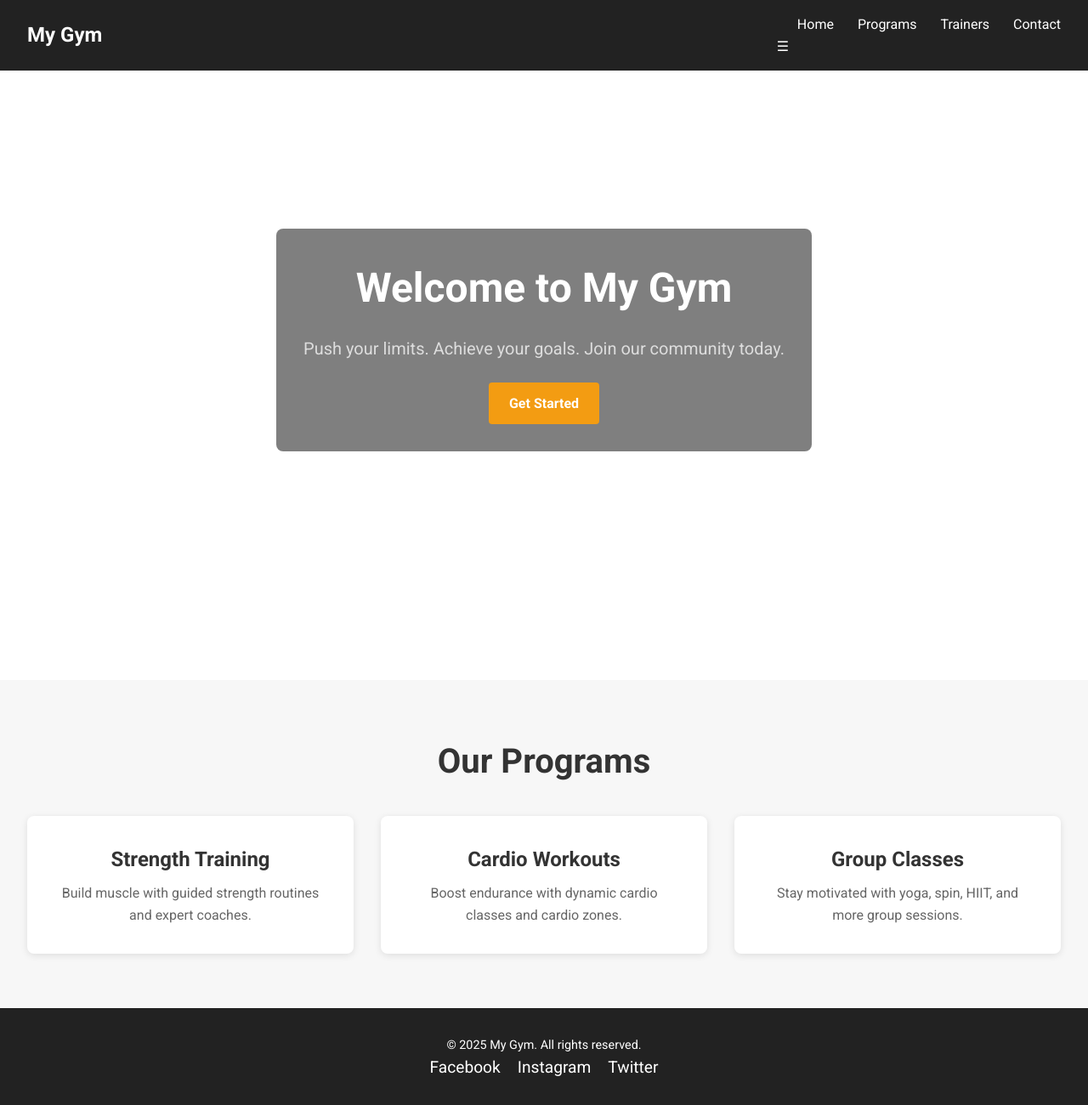
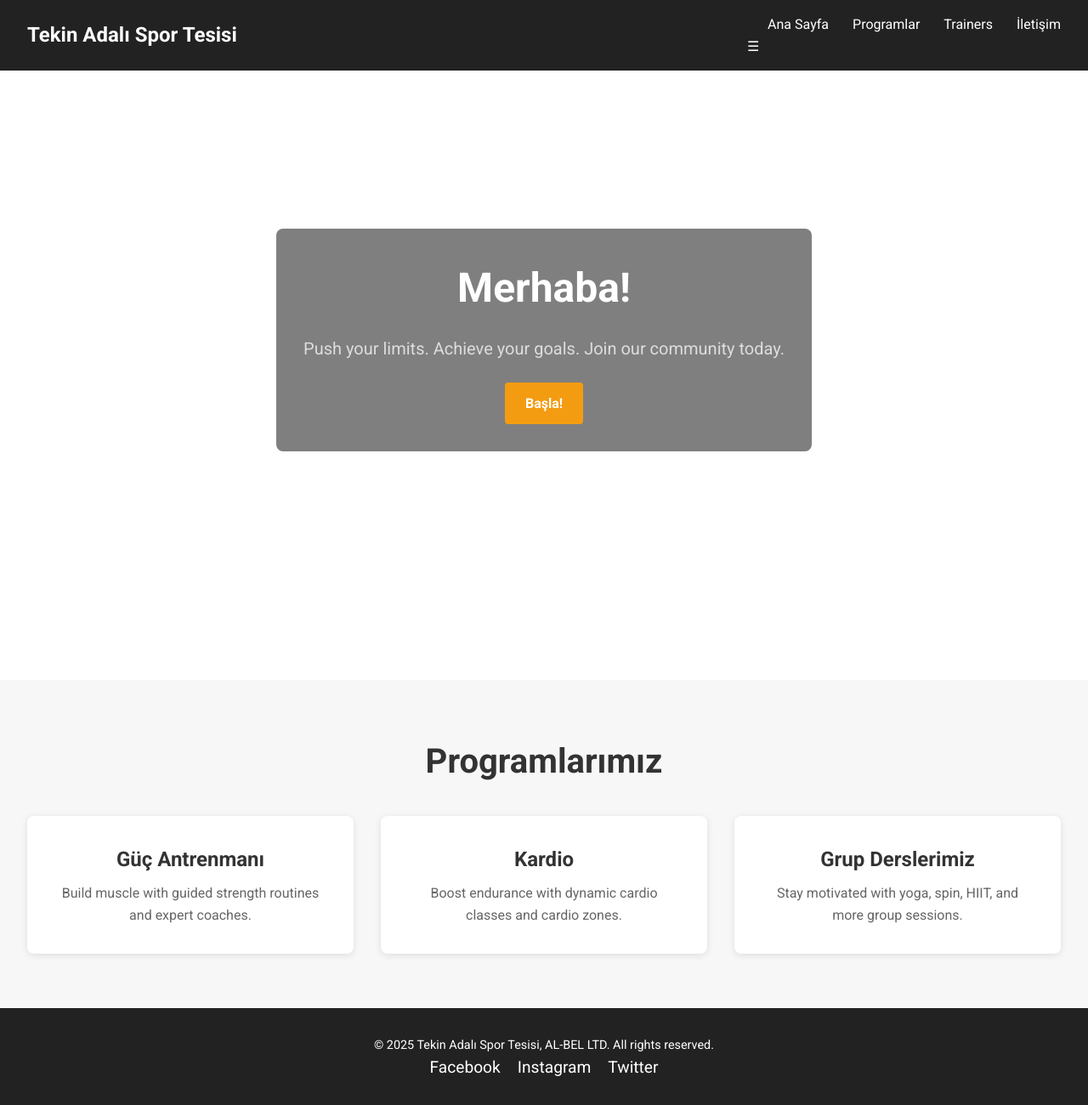
Before and after one commit to cypriotCodder/cypriotCodder.github.io, a website: page indexes/home.html in a window 1280 px wide. Shown: the whole page at 85% size. Drawn offline with Linux system fonts and the light colour scheme.

Commit message:
everything

```diff
--- a/indexes/design/mainStyle.css
+++ b/indexes/design/mainStyle.css
@@ -37,6 +37,6 @@ footer p { font-size: 0.9rem; }
 /* Responsive Nav Toggle */
 @media (max-width: 768px) {
   .nav-links { display: none; }
-  .nav-toggle { display: block; cursor: pointer; font-size: 1.5rem; }
-
+  .nav-toggle { display: block; cursor: pointer; font-size: 2rem; }
+  #nav_icon:hover{cursor: pointer}
 }
--- a/indexes/home.html
+++ b/indexes/home.html
@@ -12,60 +12,54 @@
 <body>
   <header>
     <div class="nav-container">
-      <div class="logo">My Gym</div>
+      <div class="logo">Tekin Adalı Spor Tesisi</div>
       <nav>
         <ul class="nav-links">
-          <li><a href="#">Home</a></li>
-          <li><a href="#programs">Programs</a></li>
+          <li><a href="#">Ana Sayfa</a></li>
+          <li><a href="#programs">Programlar</a></li>
           <li><a href="#trainers">Trainers</a></li>
-          <li><a href="#contact">Contact</a></li>
+          <li><a href="#contact">İletişim</a></li>
         </ul>
-        <div class="nav-toggle">☰</div>
+        <div id="nav_icon" class="nav-toggle">☰</div>
       </nav>
     </div>
   </header>
 
   <section class="hero">
     <div class="hero-content">
-      <h1>Welcome to My Gym</h1>
+      <h1>Merhaba!</h1>
       <p>Push your limits. Achieve your goals. Join our community today.</p>
-      <a href="#programs" class="btn">Get Started</a>
+      <a href="#programs" class="btn">Başla!</a>
     </div>
   </section>
 
   <section id="programs" class="features">
-    <h2>Our Programs</h2>
+    <h2>Programlarımız</h2>
     <div class="feature-grid">
       <div class="feature">
-        <h3>Strength Training</h3>
+        <h3>Güç Antrenmanı</h3>
         <p>Build muscle with guided strength routines and expert coaches.</p>
       </div>
       <div class="feature">
-        <h3>Cardio Workouts</h3>
+        <h3>Kardio</h3>
         <p>Boost endurance with dynamic cardio classes and cardio zones.</p>
       </div>
       <div class="feature">
-        <h3>Group Classes</h3>
+        <h3>Grup Derslerimiz</h3>
         <p>Stay motivated with yoga, spin, HIIT, and more group sessions.</p>
       </div>
     </div>
   </section>
 
   <footer>
-    <p>&copy; 2025 My Gym. All rights reserved.</p>
+    <p>&copy; 2025 Tekin Adalı Spor Tesisi, AL-BEL LTD. All rights reserved.</p>
     <div class="social-links">
       <a href="#">Facebook</a>
-      <a href="#">Instagram</a>
+      <a href="https://www.instagram.com/tekinadalisporkompleksi">Instagram</a>
       <a href="#">Twitter</a>
     </div>
   </footer>
 
-  <script>
-    const toggle = document.querySelector('.nav-toggle');
-    const links = document.querySelector('.nav-links');
-    toggle.addEventListener('click', () => {
-      links.style.display = links.style.display === 'block' ? 'none' : 'block';
-    });
-  </script>
+  <script src="scripts/main.js">  </script>
 </body>
 </html>
--- /dev/null
+++ b/indexes/scripts/main.js
@@ -0,0 +1,5 @@
+const toggle = document.querySelector('.nav-toggle');
+    const links = document.querySelector('.nav-links');
+    toggle.addEventListener('click', () => {
+      links.style.display = links.style.display === 'block' ? 'none' : 'block';
+    });
```
Also changed, not shown: package.json (added, +11 -0 lines), server.js (added, +17 -0 lines), 1 other file.
